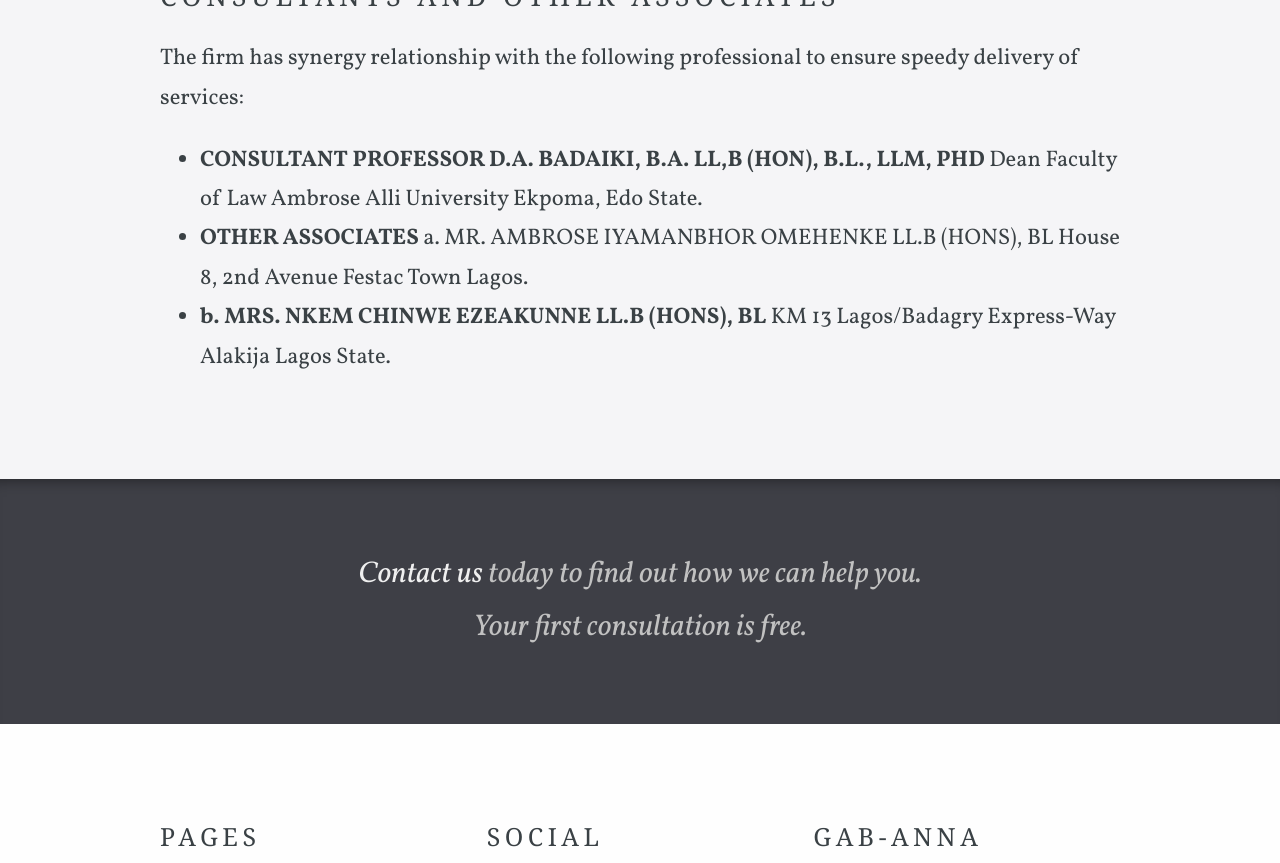
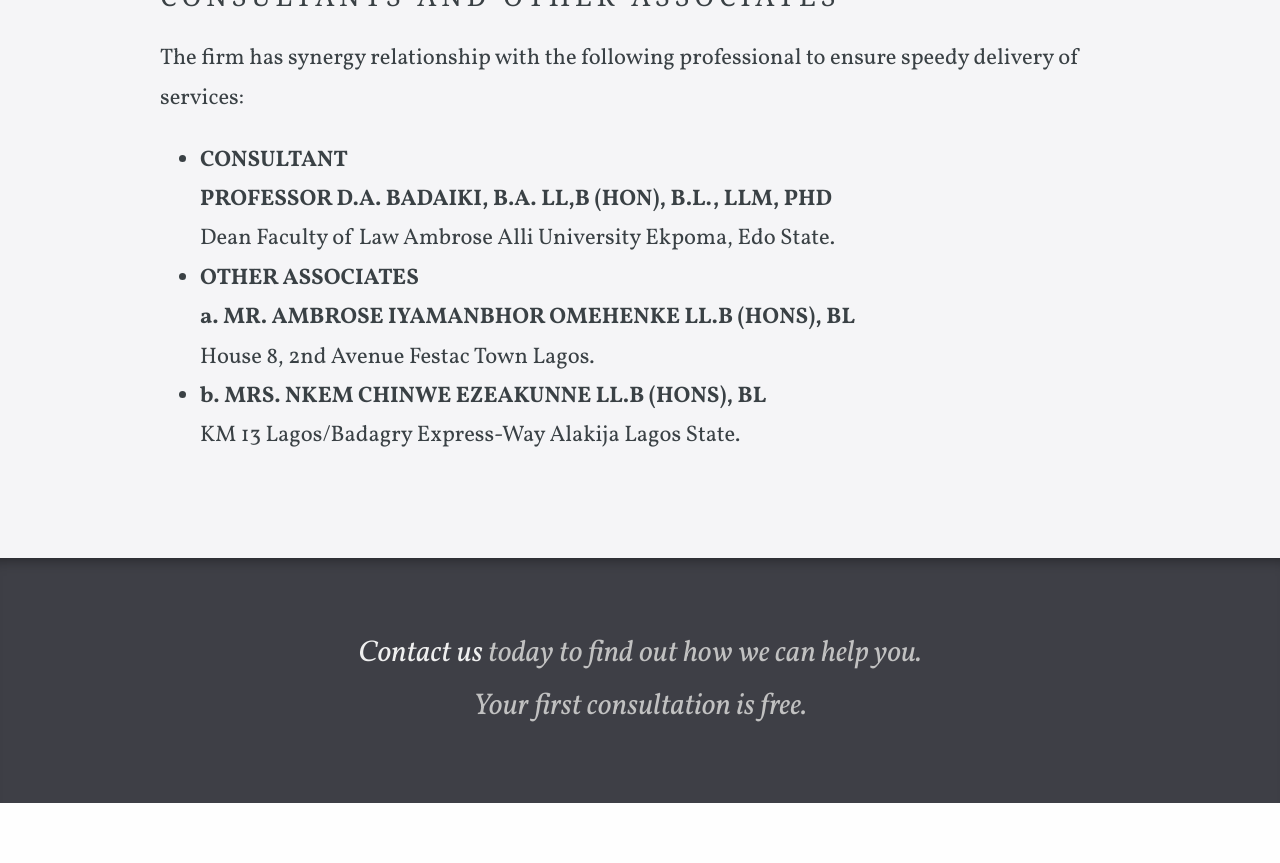
Before and after one commit to enonchong/h, a Jekyll site: the page built from about.html, in a window 1280 px wide and 900 px high, scrolled down 2539 px, cut to the strip 37-900 px from the top of the window. Built offline with Jekyll 4.4.1, drawn with Linux system fonts in a browser that asks for light colours; some web fonts are replaced.

Commit message:
save changes

```diff
--- a/about.html
+++ b/about.html
@@ -39,20 +39,20 @@ navigation_order: 1
 
 		<ul>
 		<li>
-		<b>CONSULTANT</b>
-		<b>PROFESSOR D.A. BADAIKI, B.A. LL,B (HON), B.L., LLM, PHD</b>
+		<b>CONSULTANT</b><br/>
+		<b>PROFESSOR D.A. BADAIKI, B.A. LL,B (HON), B.L., LLM, PHD</b><br/>
 		Dean Faculty of Law
 		Ambrose Alli University
 		Ekpoma, Edo State.
 		</li>
 		<li>
-		<b>OTHER ASSOCIATES</b>
-		a.   MR. AMBROSE IYAMANBHOR OMEHENKE LL.B (HONS), BL
+		<b>OTHER ASSOCIATES</b><br/>
+		<b>a.   MR. AMBROSE IYAMANBHOR OMEHENKE LL.B (HONS), BL</b><br/>
 		House 8, 2nd Avenue
 		Festac Town Lagos.
 		</li>
 		<li>
-		<b>b.   MRS. NKEM CHINWE EZEAKUNNE LL.B (HONS), BL</b>
+		<b>b.   MRS. NKEM CHINWE EZEAKUNNE LL.B (HONS), BL</b><br/>
 		KM 13 Lagos/Badagry Express-Way
 		Alakija Lagos State.
 		</li>
```
